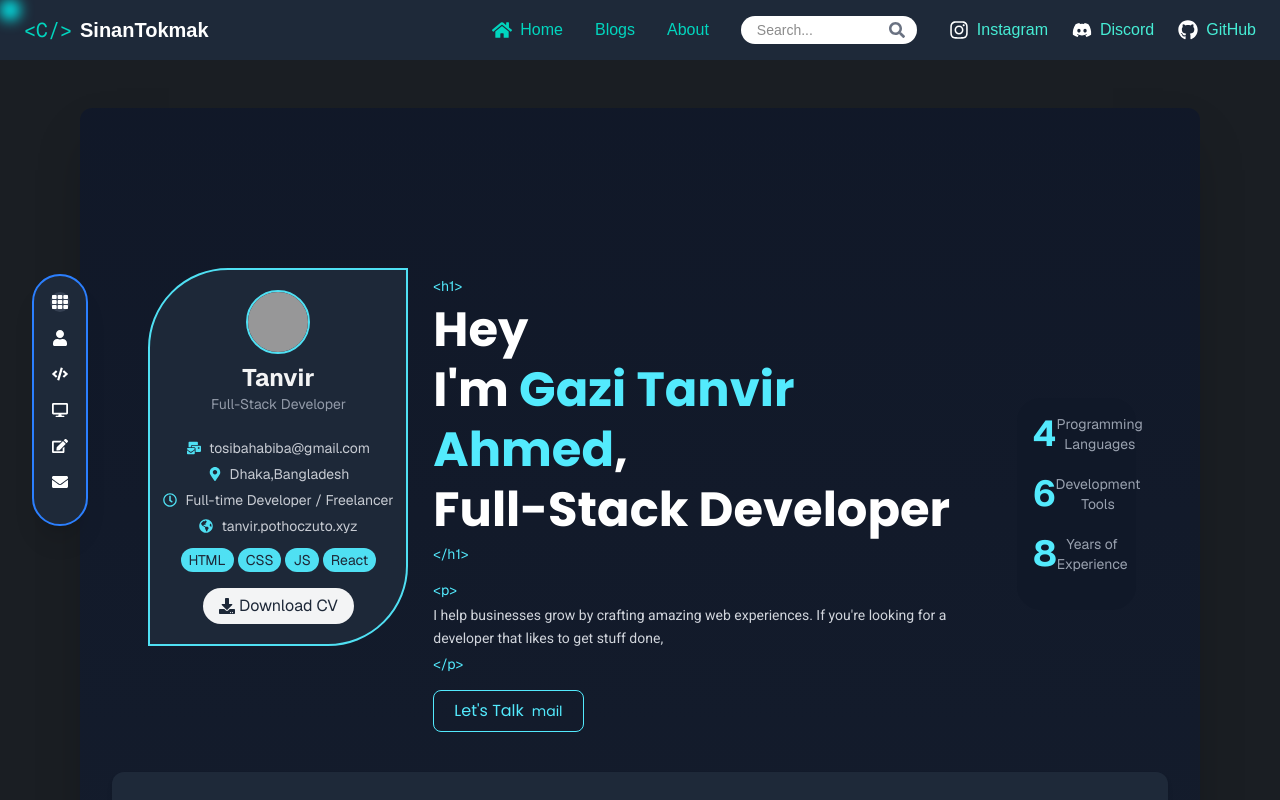
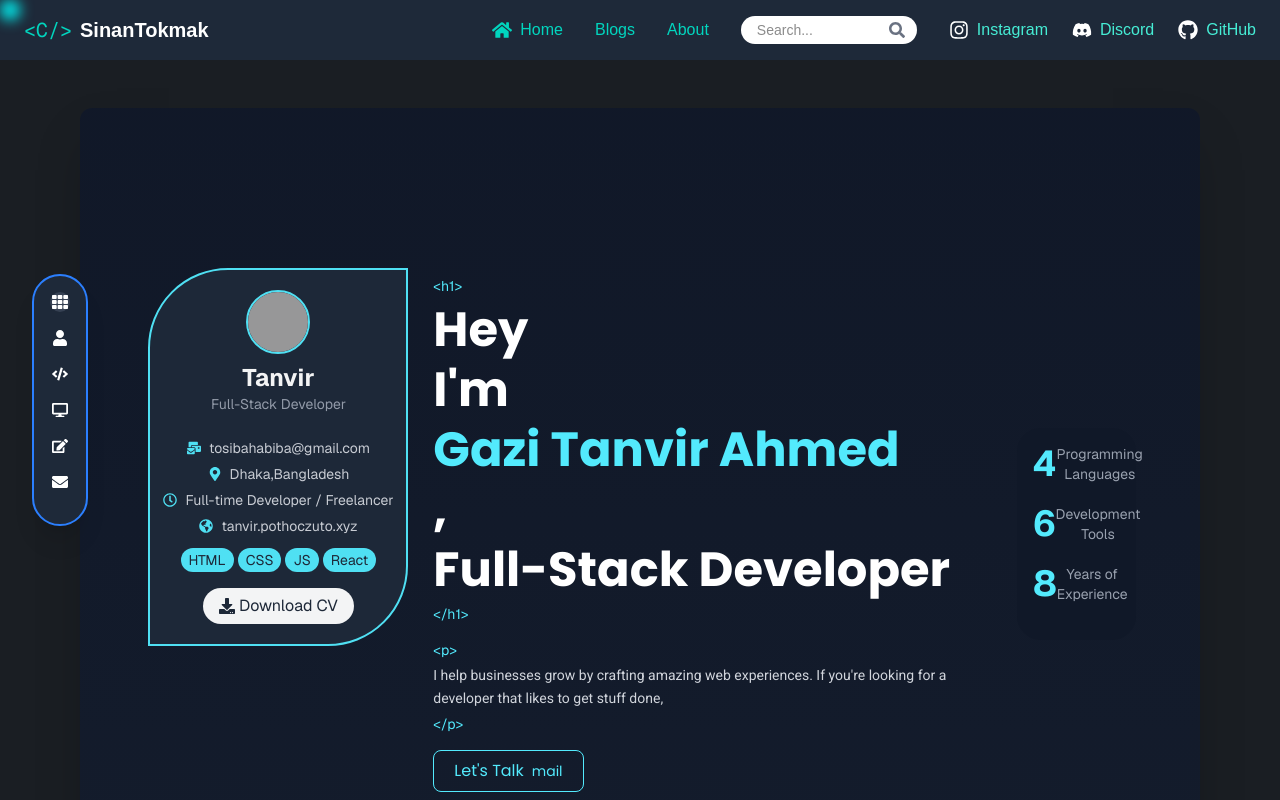
Before and after one commit to 1111MdTanvirAhmed1111/Gazi-Tanvir-Portfolio, a Next.js app: page /about in a window 1280 px wide. Shown: the top 800 px of the page. Built offline with nearby package versions, Linux system fonts and the light colour scheme; grey boxes are pictures that could not be loaded.

Commit message:
Update ContentSection to use h1 for name display

```diff
--- a/src/components/Home/ContentSection.js
+++ b/src/components/Home/ContentSection.js
@@ -21,7 +21,7 @@ const ContentSection = () => {
       <h2 className={`${poppins.className} text-3xl sm:text-4xl lg:text-5xl font-bold mb-1 leading-tight`}>
         Hey
         <br />
-        I'm <span className="text-cyan-300">Gazi Tanvir Ahmed</span>,<br />
+        I'm <h1 className="text-cyan-300">Gazi Tanvir Ahmed</h1>,<br />
         Full-Stack Developer
 
       </h2>
```
